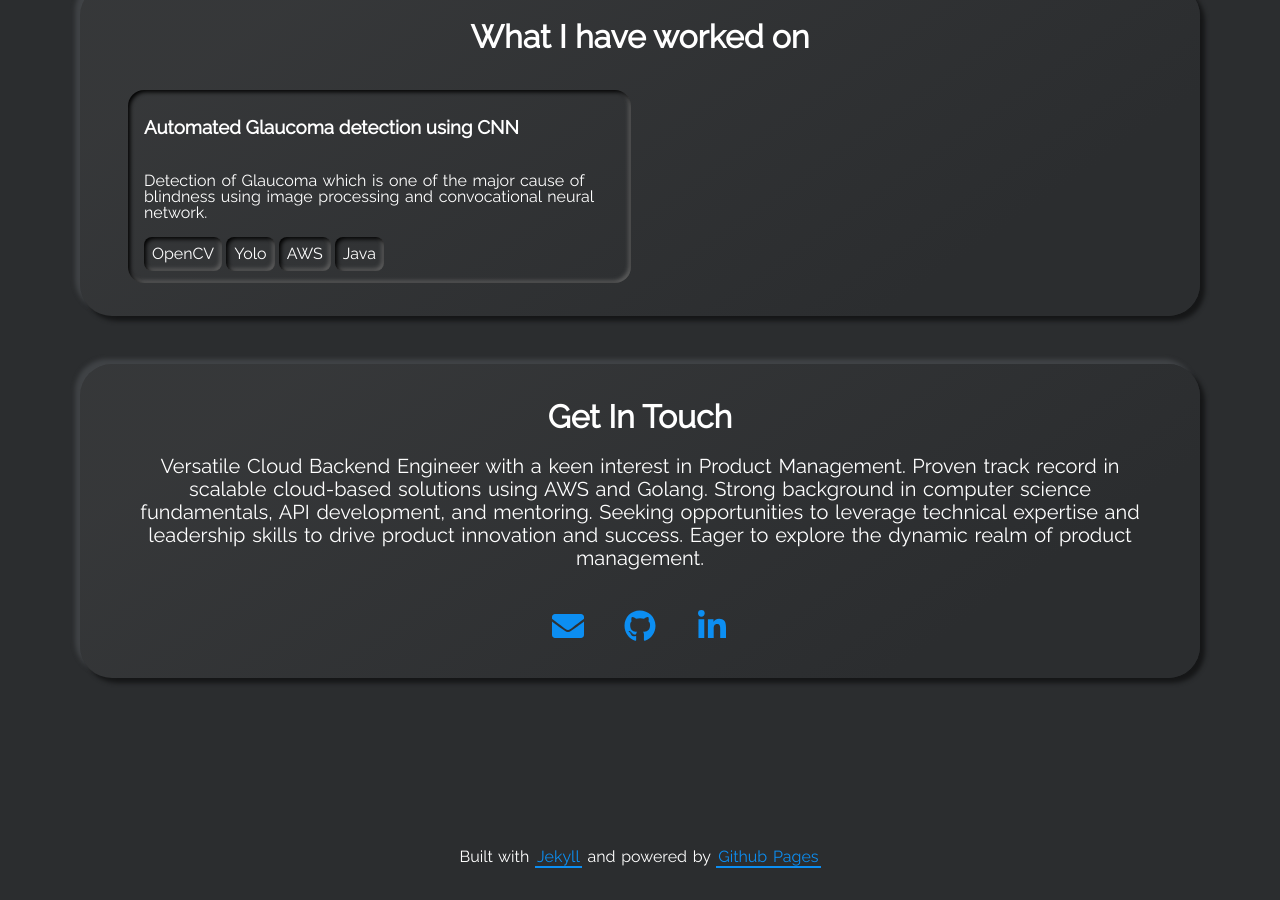
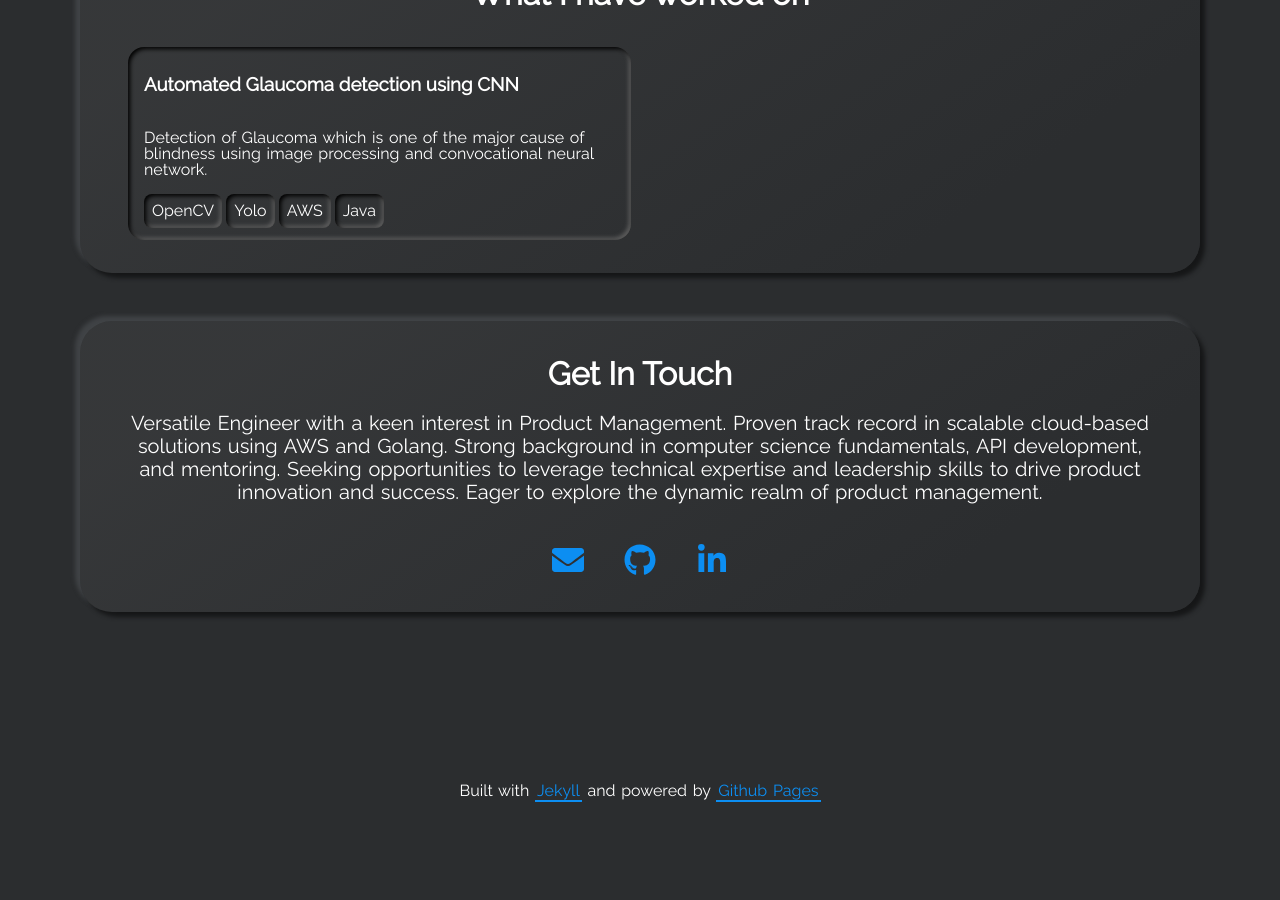
Before and after one commit to deepakumarvu/deepakumarvu.github.io, a Jekyll site: the page built from index.html, in a window 1280 px wide and 900 px high, scrolled down 3964 px. Built offline with Jekyll 4.4.1, drawn with Linux system fonts in a browser that asks for light colours; after the commit the page ends 4798 px from its top, so only the background shows below that; some of the changed text lies outside the part shown.

Commit message:
Updated Text

```diff
--- a/_config.yml
+++ b/_config.yml
@@ -5,7 +5,7 @@ baseurl: ""
 
 # LANDING PAGE
 username: Deepakumar
-typing_text: '["Cloud Engineer","AWS Solutions Architect","Product Manager"]'
+typing_text: '["Backend Engineer","AWS Solutions Architect","Product Manager"]'
 email: deepakumarvu@gmail.com
 github_username: deepakumarvu
 codepen_username:
@@ -40,7 +40,7 @@ show_contact_card: true
 # contact_title: The will be displayed as the title in the Contact section
 contact_title: Get In Touch
 # contact_description: This will be displayed under the title.
-contact_description: Versatile Cloud Backend Engineer with a keen interest in Product Management. Proven track record in scalable cloud-based solutions using AWS and Golang. Strong background in computer science fundamentals, API development, and mentoring. Seeking opportunities to leverage technical expertise and leadership skills to drive product innovation and success. Eager to explore the dynamic realm of product management.
+contact_description: Versatile Engineer with a keen interest in Product Management. Proven track record in scalable cloud-based solutions using AWS and Golang. Strong background in computer science fundamentals, API development, and mentoring. Seeking opportunities to leverage technical expertise and leadership skills to drive product innovation and success. Eager to explore the dynamic realm of product management.
 
 # GITHUB-METADATA
 # Set this to your forked repository
--- a/_includes/section-aboutme.html
+++ b/_includes/section-aboutme.html
@@ -1,7 +1,6 @@
 <h1 class="title">{{site.about_me_title}}</h1>
-<p class="description" data-aos="fade-down">🚀 Versatile Cloud Engineer with a passion for product management.</p>
+<p class="description" data-aos="fade-down">🚀 Versatile Engineer with a passion for product management.</p>
 <p class="description" data-aos="fade-down">🔧 Proven track record in scalable cloud-based solutions using AWS and Golang.</p>
 <p class="description" data-aos="fade-down">💡 Strong background in computer science fundamentals, API development, and mentoring.</p>
-<p class="description" data-aos="fade-down">🎯 Seeking opportunities to leverage technical expertise and leadership skills in product innovation.</p>
 <p class="description" data-aos="fade-down">🔍 Eager to explore the dynamic realm of product management and drive success.</p>
 <p class="description" data-aos="fade-down">🌟 Ready to embrace new challenges and make an impact!</p>
```
